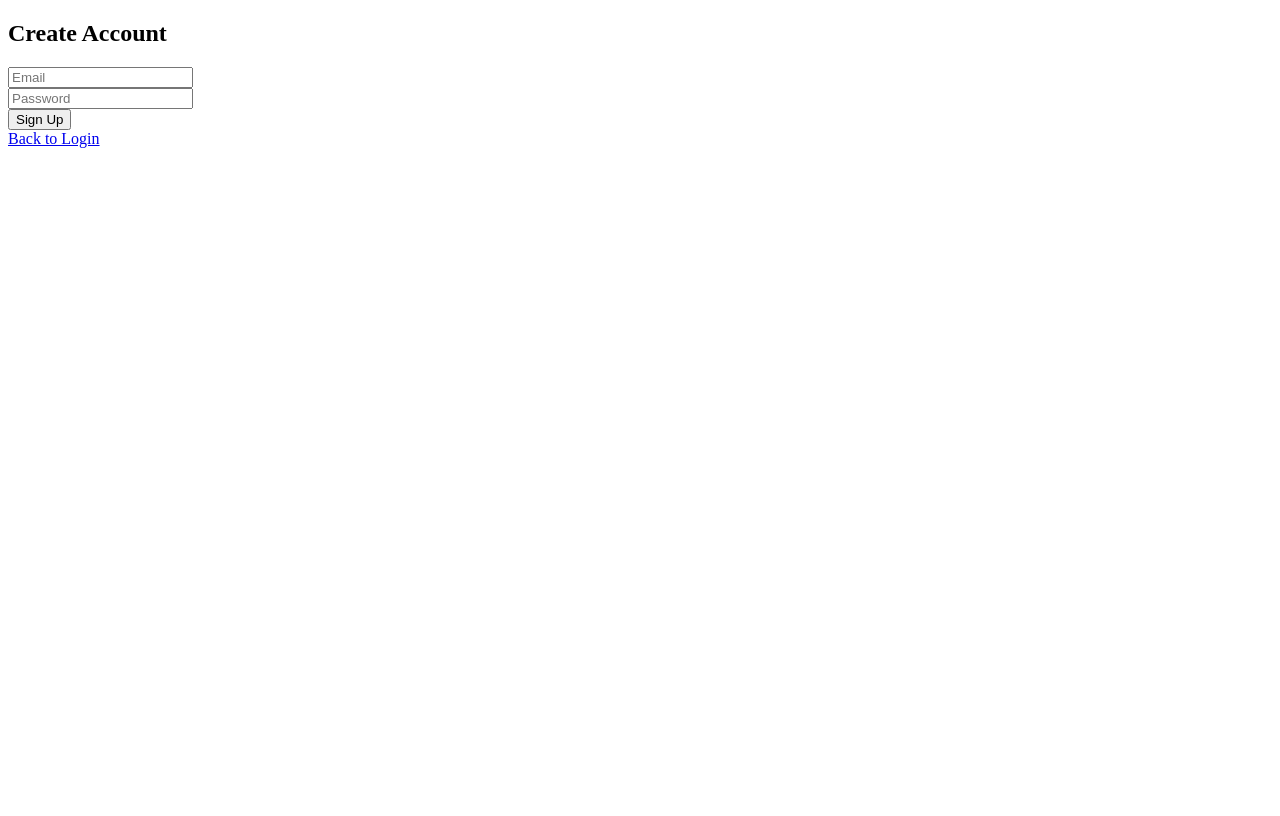
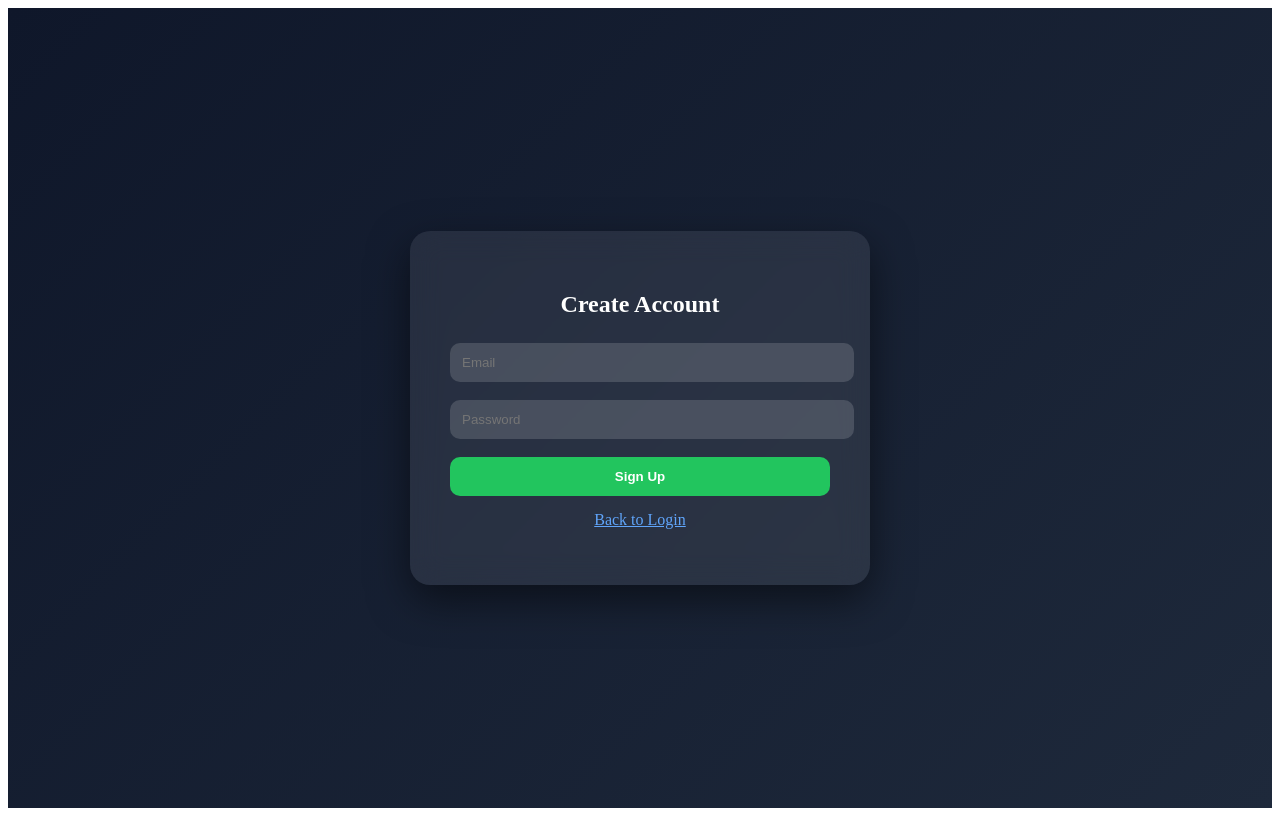
Before and after one commit to popcornholderr/Pass-god, a React (Vite) app: page /signup in a window 1280 px wide. Built offline with nearby package versions, Linux system fonts and the light colour scheme; no server answers.

Commit message:
Update Signup.jsx

```diff
--- a/src/pages/Signup.jsx
+++ b/src/pages/Signup.jsx
@@ -1,5 +1,5 @@
 import { supabase } from "../supabaseClient";
-import { useNavigate, Link } from "react-router-dom";
+import { Link, useNavigate } from "react-router-dom";
 
 export default function Signup() {
   const navigate = useNavigate();
@@ -18,22 +18,60 @@ export default function Signup() {
     navigate("/");
   };
 
+  const wrapper = {
+    minHeight: "100vh",
+    display: "flex",
+    justifyContent: "center",
+    alignItems: "center",
+    background: "linear-gradient(135deg, #0f172a, #1e293b)",
+  };
+
+  const card = {
+    width: "380px",
+    padding: "40px",
+    borderRadius: "20px",
+    background: "rgba(255,255,255,0.08)",
+    backdropFilter: "blur(15px)",
+    boxShadow: "0 15px 40px rgba(0,0,0,0.5)",
+    color: "white",
+  };
+
+  const input = {
+    width: "100%",
+    padding: "12px",
+    marginBottom: "18px",
+    borderRadius: "10px",
+    border: "none",
+    outline: "none",
+    background: "rgba(255,255,255,0.15)",
+    color: "white",
+  };
+
+  const button = {
+    width: "100%",
+    padding: "12px",
+    borderRadius: "10px",
+    border: "none",
+    background: "#22c55e",
+    color: "white",
+    fontWeight: "bold",
+    cursor: "pointer",
+  };
+
   return (
-    <div className="page-wrapper">
-      <div className="card">
-        <h2>Create Account</h2>
+    <div style={wrapper}>
+      <div style={card}>
+        <h2 style={{ textAlign: "center", marginBottom: "25px" }}>Create Account</h2>
         <form onSubmit={handleSignup}>
-          <div className="input-group">
-            <input name="email" placeholder="Email" required />
-          </div>
-          <div className="input-group">
-            <input name="password" type="password" placeholder="Password" required />
-          </div>
-          <button>Sign Up</button>
+          <input style={input} name="email" placeholder="Email" required />
+          <input style={input} name="password" type="password" placeholder="Password" required />
+          <button style={button}>Sign Up</button>
         </form>
-        <div className="link">
-          <Link to="/">Back to Login</Link>
-        </div>
+        <p style={{ textAlign: "center", marginTop: "15px" }}>
+          <Link to="/" style={{ color: "#60a5fa" }}>
+            Back to Login
+          </Link>
+        </p>
       </div>
     </div>
   );
```
